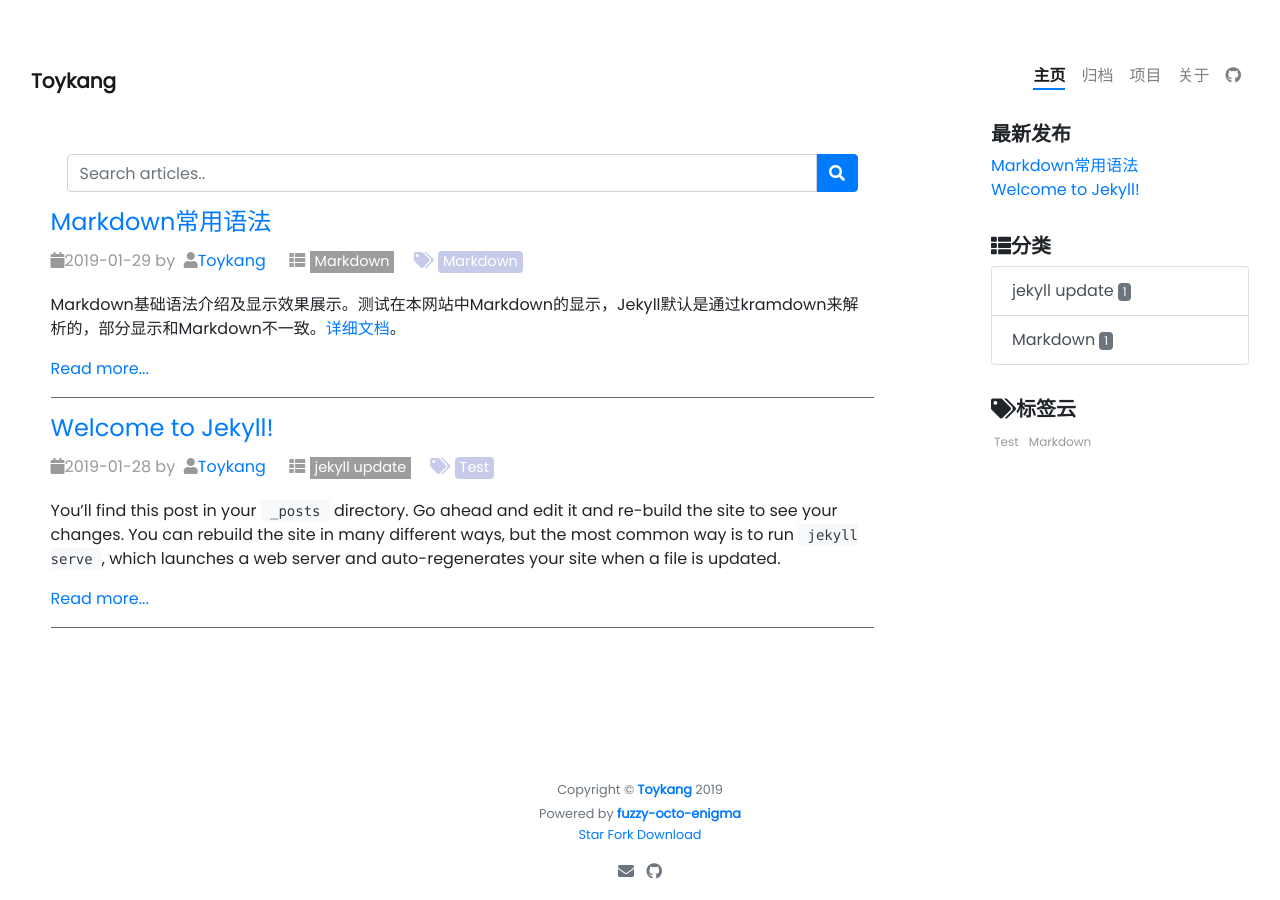
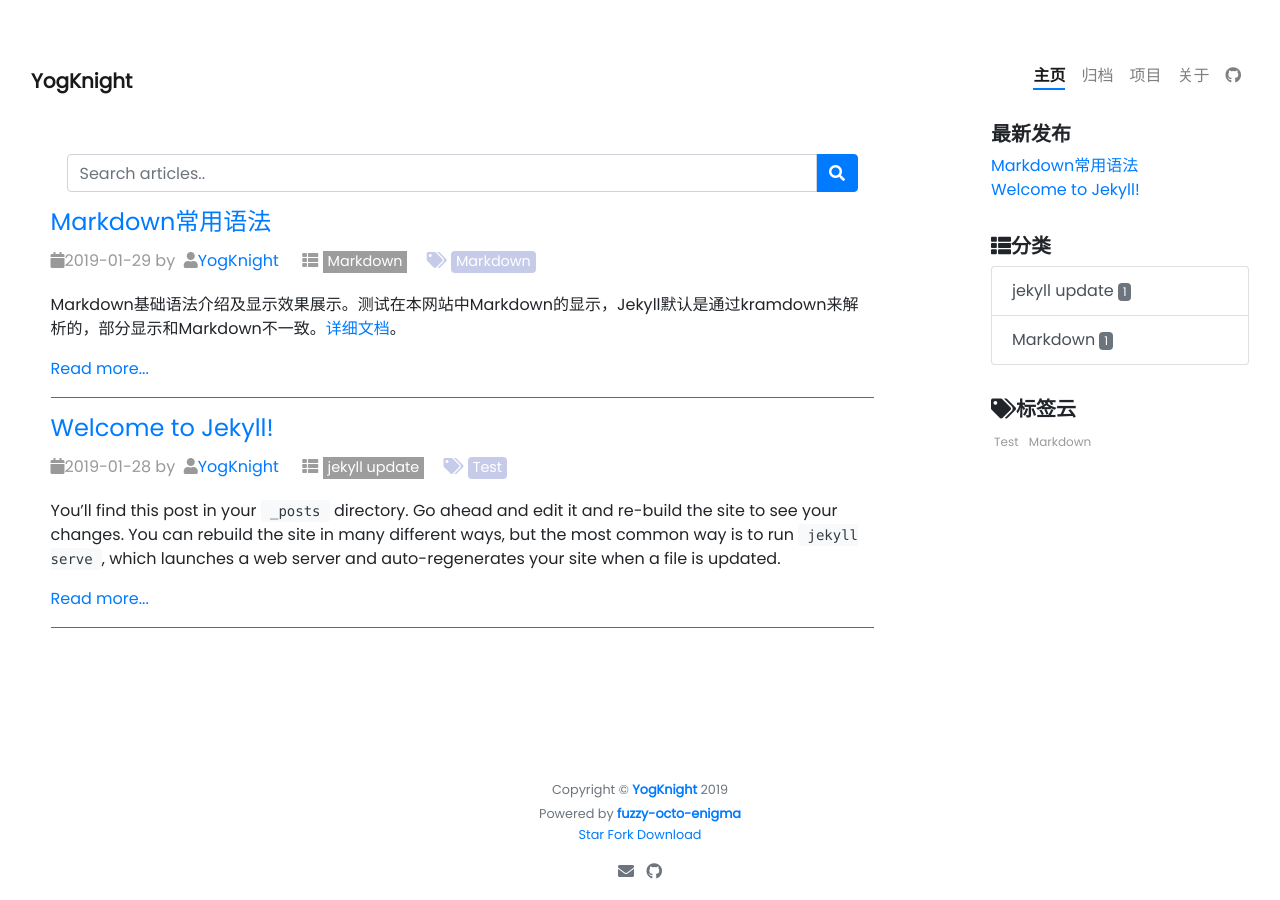
Before and after one commit to digiisle/digiisle.github.io, a Jekyll site: the page built from pages/index.html, in a window 1280 px wide. Built offline with Jekyll 4.4.1, drawn with Linux system fonts in a browser that asks for light colours; nearby versions of some CDN libraries; comment, search, counter and statistics services are not loaded.

Commit message:
修改 站点信息

```diff
--- a/_config.yml
+++ b/_config.yml
@@ -1,10 +1,10 @@
 # Site settings
-title: Toykang
+title: YogKnight
 description: >- # this means to ignore newlines until "baseurl:"
   Just do it.
 baseurl: ""  # the subpath of your site, e.g. /blog
 url: "" # the base hostname & protocol for your site, e.g. http://example.com
-repository: Toykang/fuzzy-octo-enigma
+repository: YogKnight/fuzzy-octo-enigma
 # If you're hosting your site at a Project repository on GitHub pages
 # (http://yourusername.github.io/repository-name)
 # and NOT your User repository (http://yourusername.github.io)
@@ -22,10 +22,10 @@ plugins:
 
 # Author Info
 author:
-  name     : Toykang
+  name     : YogKnight
   image    : https://i.postimg.cc/65mF00T0/hd2.jpg
   email    : qianyunkang@aliyun.com
-  github   : Toykang
+  github   : YogKnight
   twitter  :
   linkedin :
   facebook :
```
